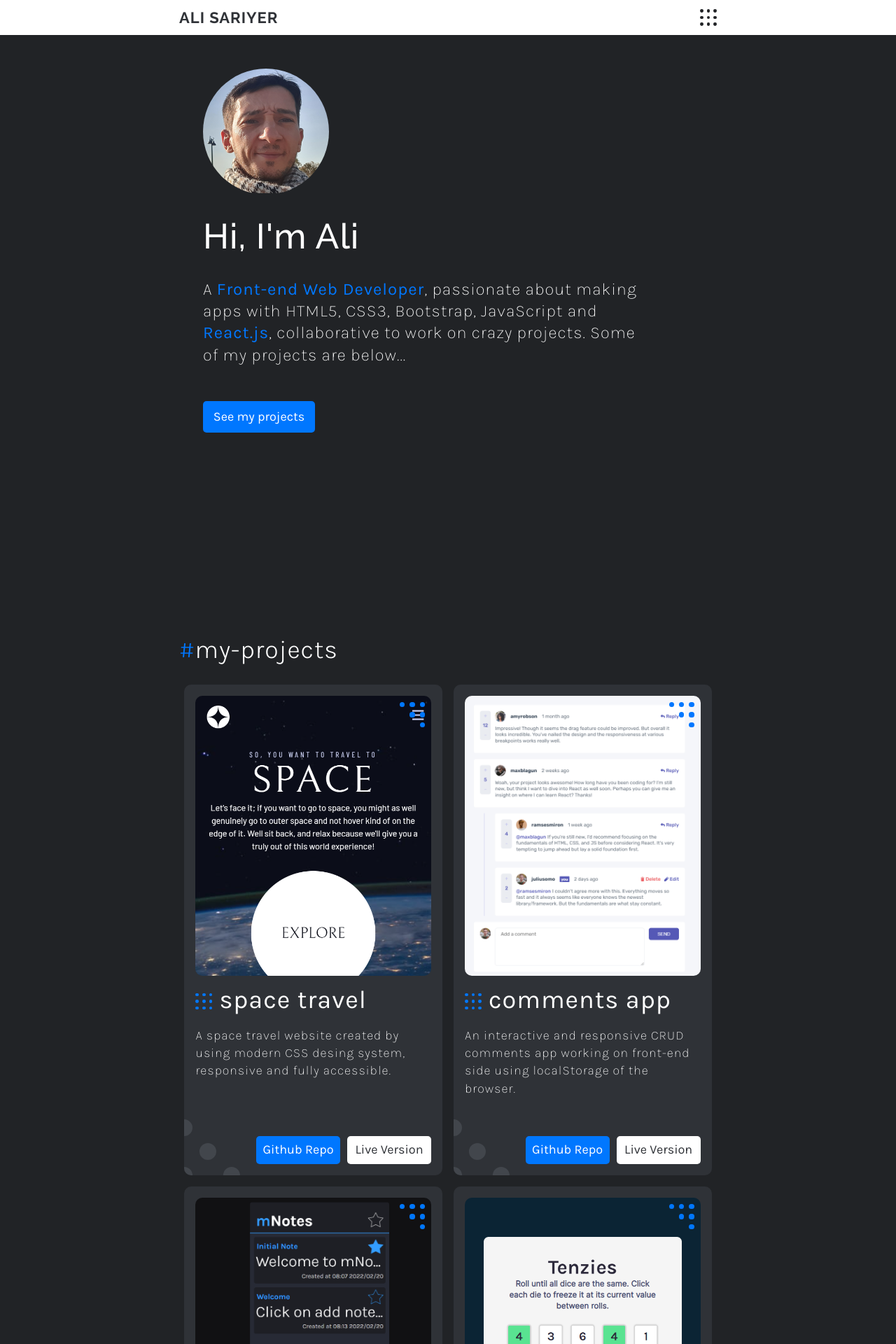
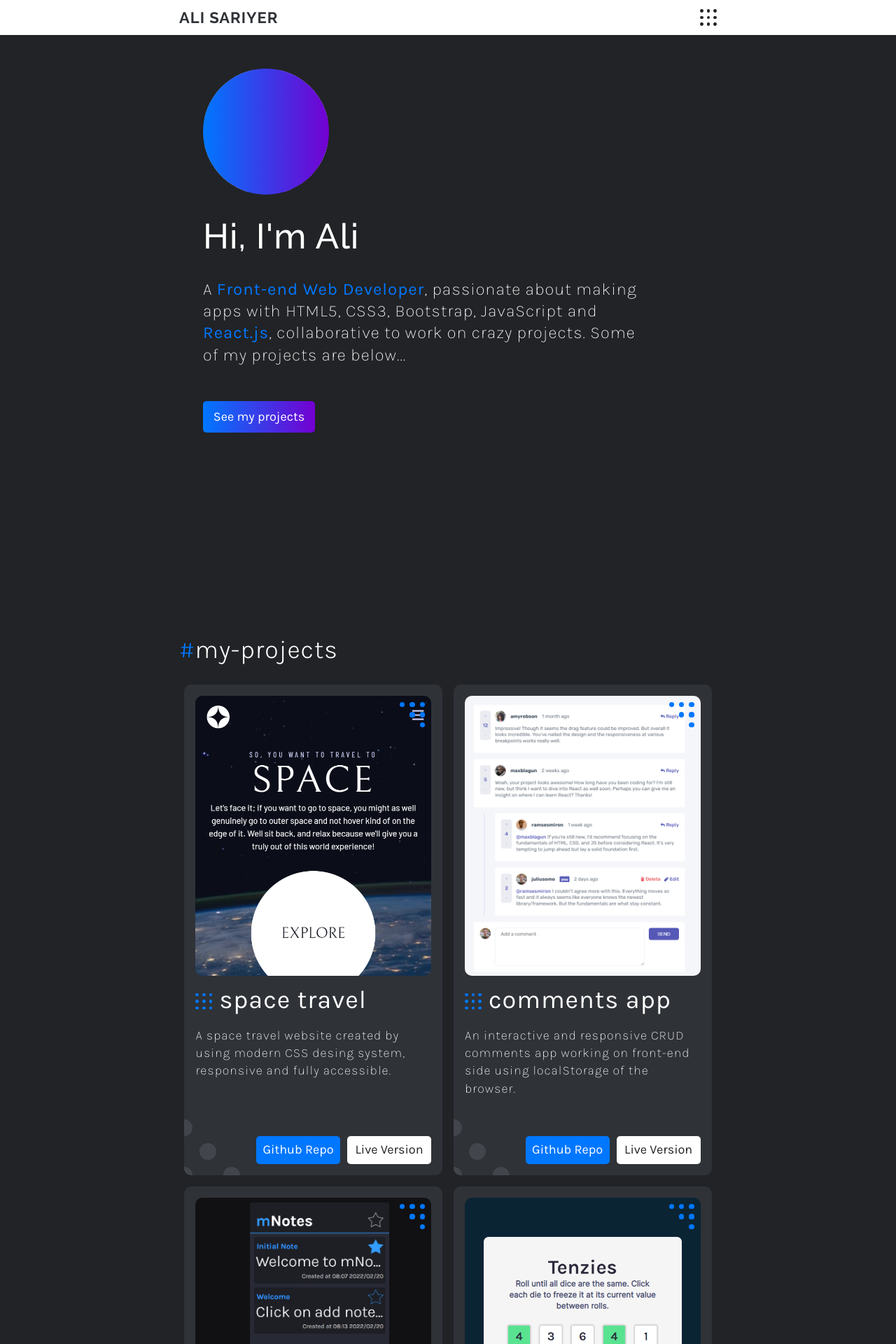
Before and after one commit to alisariyer/alisariyer, a React (Create React App) app: page / in a window 1280 px wide. Shown: the top 1920 px of the page at 70% size. Built offline with nearby package versions, Linux system fonts and the light colour scheme.

Commit message:
Change btn class to utility classes and add linear-gradient on components

```diff
--- a/src/components/Hero.js
+++ b/src/components/Hero.js
@@ -19,7 +19,7 @@ export default function Hero() {
             collaborative to work on crazy projects. Some of my projects are below...
           </p>
         </div>
-        <a className="btn btn-blue fw-regular btn-projects" href="#projects" >See my projects</a>
+        <a className="btn bg-linear fw-regular btn-projects" href="#projects" >See my projects</a>
       </div>
     </section>
   );
--- a/src/components/Projects.js
+++ b/src/components/Projects.js
@@ -25,8 +25,8 @@ export default function Projects() {
             <p className="card-detail fw-extra-light">{project.detail}</p>
           </div>
           <div className="card-btn--container">
-            <a className="btn btn-blue fw-regular" type="button" href={project.githubUrl} target="_blank" rel="noopener noreferrer">Github Repo</a>
-            <a className="btn btn-light fw-regular" type="button" href={project.liveUrl} target="_blank" rel="noopener noreferrer">Live Version</a>
+            <a className="btn bg-blue clr-white fw-regular" type="button" href={project.githubUrl} target="_blank" rel="noopener noreferrer">Github Repo</a>
+            <a className="btn bg-white clr-gray fw-regular" type="button" href={project.liveUrl} target="_blank" rel="noopener noreferrer">Live Version</a>
           </div>
       </article>
     )
--- a/src/css/initial.css
+++ b/src/css/initial.css
@@ -8,7 +8,9 @@
     --clr-gray: 216 7% 14%;
     --clr-vl-gray: 216 7% 28%;
     --clr-white: 0 0% 100%;
-    /* color: #29282f; */
+    --clr-violet: 273, 100%, 41%;
+    --clr-linear: hsl( var(--clr-blue)), hsl( var(--clr-violet));
+    /* color: hsl(273, 100%, 41%); */
     /* to remove highlight on mobile device when touching on buttons */
     --webkit-tap-highlight-color: transparent;
 
@@ -122,6 +124,14 @@ select {
     color: hsl( var(--clr-blue)) !important;
 }
 
+.clr-gray {
+    color: hsl( var(--clr-gray)) !important;
+}
+
+.bg-white {
+    background-color: hsl( var(--clr-white)) !important;
+}
+
 .bg-blue {
     background-color: hsl( var(--clr-blue)) !important;
 }
@@ -132,6 +142,10 @@ select {
 
 .bg-vl-gray {
     background-color: hsl(var(--clr-vl-gray)) !important;
+}
+
+.bg-linear {
+  background: linear-gradient(90deg, var(--clr-linear));
 }
 
 .fw-extra-light {
--- a/src/css/main.css
+++ b/src/css/main.css
@@ -102,11 +102,20 @@
 }
 
 .hero .photo-container {
+  position: relative;
   width: 18rem;
   height: 18rem;
+  padding: 2px;
   margin-inline: auto;
   border-radius: 50%;
   overflow: hidden;
+}
+
+.hero .photo-container::after {
+  content: '';
+  position: absolute;
+  inset: 0;
+  background: linear-gradient(90deg, var(--clr-linear));
 }
 
 .hero-content {
@@ -297,16 +306,6 @@
   transform: translateY(-5%);
 }
 
-.btn-blue {
-  background-color: hsl(var(--clr-blue));
-  color: hsl(var(--clr-white));
-}
-
-.btn-light {
-  background-color: hsl(var(--clr-white));
-  color: hsl(var(--clr-l-gray));
-}
-
 /* footer styling */
 
 footer {
@@ -330,7 +329,7 @@ footer .container {
   top: 50vh;
   width: 6rem;
   transform: translateY(-50%);
-  background-color: hsl(var(--clr-white));
+  background: linear-gradient(180deg, var(--clr-linear));
   z-index: 9999;
   border-radius: 0 1rem 1rem 0;
   color: hsl(var(--clr-l-gray));
@@ -356,10 +355,11 @@ footer .container {
 
 .bi {
   font-size: 4rem;
+  color: hsl( var(--clr-dark));
   cursor: pointer;
   transition: color 250ms ease-in-out;
 }
 
 .bi:hover {
-    color: hsl(var(--clr-blue));
+    color: hsl(var(--clr-white));
 }
```
